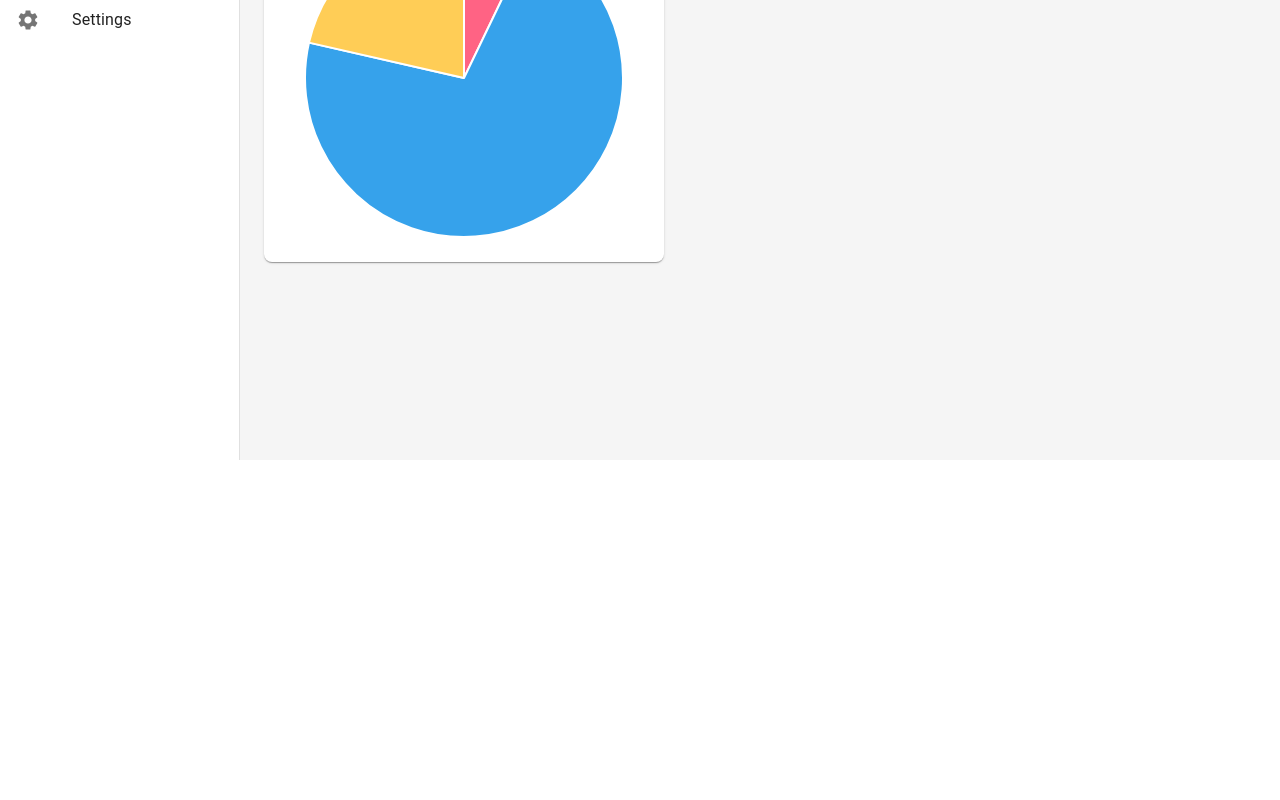
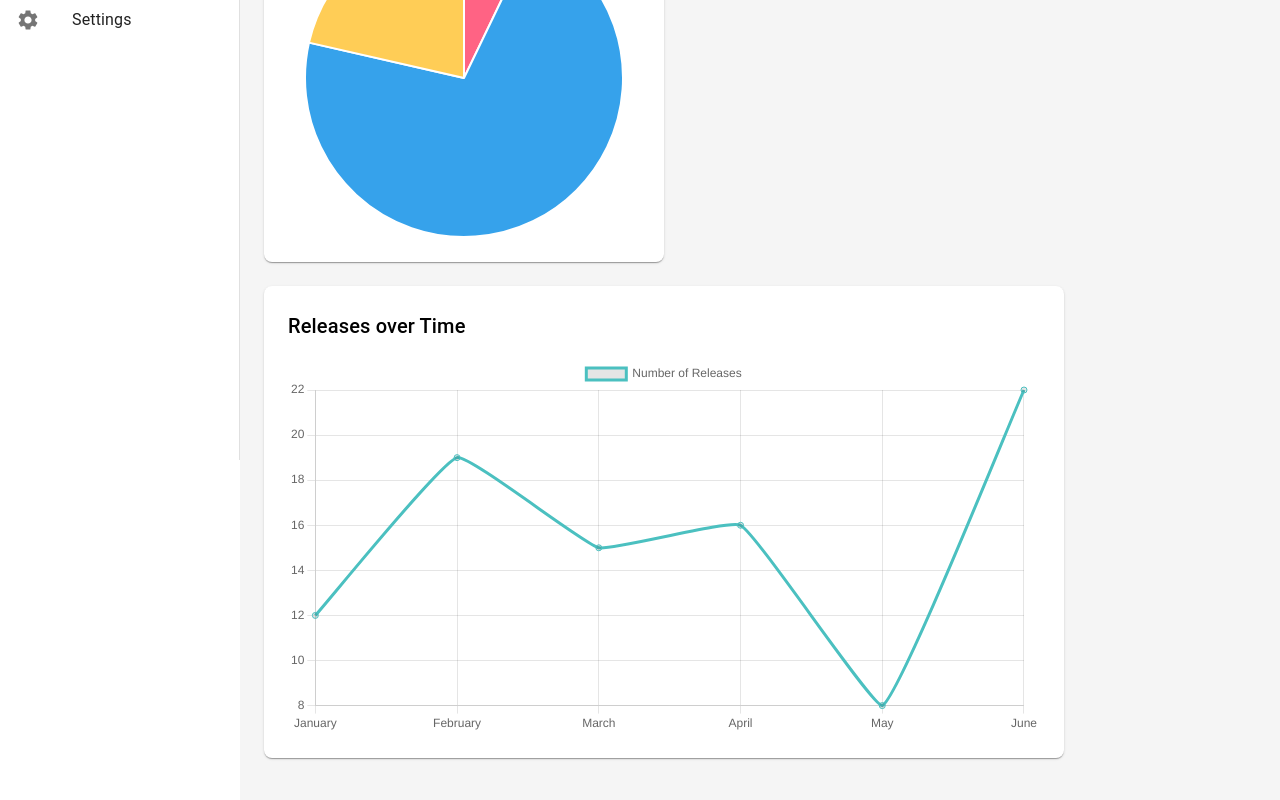
Before and after one commit to HolomuaTech/Belay, a Next.js app in the folder my-next-app/: page /dashboard in a window 1280 px wide. Shown: the part 340-1140 px from the top of the page. Before the commit the page ends 800 px from the top, so only its background shows below. Built offline with nearby package versions, Linux system fonts and the light colour scheme.

Commit message:
ui adjustments.  Added release chart.

```diff
--- a/my-next-app/package.json
+++ b/my-next-app/package.json
@@ -14,10 +14,12 @@
     "@mui/icons-material": "^5.15.10",
     "@mui/material": "^5.15.10",
     "@mui/x-data-grid": "^6.19.4",
+    "chart.js": "^4.4.6",
     "date-fns": "^4.1.0",
     "next": "15.0.2",
     "react": "^18.3.1",
     "react-big-calendar": "^1.15.0",
+    "react-chartjs-2": "^5.2.0",
     "react-dom": "^18.3.1"
   },
   "devDependencies": {
--- a/my-next-app/src/app/dashboard/page.tsx
+++ b/my-next-app/src/app/dashboard/page.tsx
@@ -3,16 +3,30 @@
 import { Box, Typography, Breadcrumbs, Link } from '@mui/material';
 import NavigateNextIcon from '@mui/icons-material/NavigateNext';
 import SideMenu from '@/components/SideMenu';
-import { Pie } from 'react-chartjs-2';
+import { Pie, Line } from 'react-chartjs-2';
 import {
   Chart as ChartJS,
   ArcElement,
   Tooltip,
-  Legend
+  Legend,
+  CategoryScale,
+  LinearScale,
+  PointElement,
+  LineElement,
+  Title,
 } from 'chart.js';
 
 // Register ChartJS components
-ChartJS.register(ArcElement, Tooltip, Legend);
+ChartJS.register(
+  ArcElement,
+  Tooltip,
+  Legend,
+  CategoryScale,
+  LinearScale,
+  PointElement,
+  LineElement,
+  Title
+);
 
 const Dashboard = () => {
   // Sample data for the pie chart
@@ -30,6 +44,19 @@ const Dashboard = () => {
     ],
   };
 
+  // Add time series data
+  const timeSeriesData = {
+    labels: ['January', 'February', 'March', 'April', 'May', 'June'],
+    datasets: [
+      {
+        label: 'Number of Releases',
+        data: [12, 19, 15, 16, 8, 22],
+        borderColor: 'rgb(75, 192, 192)',
+        tension: 0.1,
+      },
+    ],
+  };
+
   return (
     <Box sx={{ display: 'flex' }}>
       <SideMenu />
@@ -37,7 +64,7 @@ const Dashboard = () => {
       <Box sx={{
         flexGrow: 1,
         p: 3,
-        height: '100vh',
+        height: '200vh',
         display: 'flex',
         flexDirection: 'column',
         alignItems: 'flex-start',
@@ -81,6 +108,19 @@ const Dashboard = () => {
           <Pie data={chartData} />
         </Box>
 
+        {/* Add the line chart box */}
+        <Box sx={{
+          backgroundColor: 'white',
+          p: 3,
+          borderRadius: 2,
+          boxShadow: 1,
+          width: '800px',
+          mt: 3
+        }}>
+          <Typography variant="h6" sx={{ mb: 2, color: 'black' }}>Releases over Time</Typography>
+          <Line data={timeSeriesData} />
+        </Box>
+
       </Box>
     </Box>
   );
--- a/my-next-app/src/app/release/page.tsx
+++ b/my-next-app/src/app/release/page.tsx
@@ -1,6 +1,6 @@
 'use client';
 
-import { Box, Typography, Breadcrumbs, Link, Modal, TextField, Select, MenuItem, FormControl, InputLabel, Button, Checkbox, FormControlLabel, FormGroup } from '@mui/material';
+import { Box, Typography, Breadcrumbs, Link, Modal, TextField, Select, MenuItem, FormControl, InputLabel, Button, Checkbox, FormControlLabel, FormGroup, Badge } from '@mui/material';
 import NavigateNextIcon from '@mui/icons-material/NavigateNext';
 import { Calendar, dateFnsLocalizer } from 'react-big-calendar';
 import format from 'date-fns/format';
@@ -31,32 +31,72 @@ const Release = () => {
   const events = [
     {
       title: 'Release 1.0',
-      start: new Date(2024, 10, 7),
-      end: new Date(2024, 10, 7),
+      start: new Date(2024, 10, 7, 9, 0),
+      end: new Date(2024, 10, 7, 13, 0),
+      details: 'Major platform upgrade including new UI components and performance improvements',
+      startTime: '09:00',
+      endTime: '13:00',
+      assignedTeam: 'Platform Team',
+      priority: 'High',
+      status: 'Scheduled'
     },
     {
       title: 'Release 1.1',
-      start: new Date(2024, 10, 14),
-      end: new Date(2024, 10, 14),
+      start: new Date(2024, 10, 14, 14, 0),
+      end: new Date(2024, 10, 14, 17, 0),
+      details: 'Security patches and bug fixes for reported issues',
+      startTime: '14:00',
+      endTime: '17:00',
+      assignedTeam: 'Security Team',
+      priority: 'Critical',
+      status: 'Planning'
     },
     {
       title: 'Release 1.2',
-      start: new Date(2024, 10, 21),
-      end: new Date(2024, 10, 21),
+      start: new Date(2024, 10, 21, 10, 0),
+      end: new Date(2024, 10, 21, 15, 0),
+      details: 'Feature updates for analytics dashboard and reporting tools',
+      startTime: '10:00',
+      endTime: '15:00',
+      assignedTeam: 'Analytics Team',
+      priority: 'Medium',
+      status: 'In Review'
     },
     {
       title: 'Release 2.0',
-      start: new Date(2024, 10, 28),  // Note: Month is 10 for November (0-based)
-      end: new Date(2024, 10, 28),
+      start: new Date(2024, 10, 28, 8, 0),
+      end: new Date(2024, 10, 28, 16, 0),
+      details: 'Major version release with new API endpoints and database migration',
+      startTime: '08:00',
+      endTime: '16:00',
+      assignedTeam: 'Core Team',
+      priority: 'High',
+      status: 'Draft'
     },
   ];
 
   // Add sample attendees
   const attendees = [
-    { name: 'John Doe', email: 'john@example.com' },
-    { name: 'Jane Smith', email: 'jane@example.com' },
-    { name: 'Bob Wilson', email: 'bob@example.com' },
+    {
+      name: 'John Doe',
+      isAuthorized: true,
+      checked: false
+    },
+    {
+      name: 'Jane Smith',
+      checked: false
+    },
+    {
+      name: 'Bob Wilson',
+      checked: false
+    },
   ];
+
+  // Add state to manage checkbox values
+  const [checkedAttendees, setCheckedAttendees] = useState(attendees.map(a => ({
+    ...a,
+    checked: false
+  })));
 
   const handleEventClick = (event: any) => {
     setSelectedEvent(event);
@@ -66,6 +106,12 @@ const Release = () => {
   const handleCloseModal = () => {
     setIsModalOpen(false);
     setSelectedEvent(null);
+  };
+
+  const handleCheckboxChange = (index: number, checked: boolean) => {
+    setCheckedAttendees(prev => prev.map((attendee, i) =>
+      i === index ? { ...attendee, checked } : attendee
+    ));
   };
 
   return (
@@ -121,7 +167,10 @@ const Release = () => {
             events={events}
             startAccessor="start"
             endAccessor="end"
-            style={{ height: '500px' }}
+            style={{
+              height: '500px',
+              color: 'black'
+            }}
             onSelectEvent={handleEventClick}
           />
         </Box>
@@ -130,6 +179,14 @@ const Release = () => {
           open={isModalOpen}
           onClose={handleCloseModal}
           aria-labelledby="event-modal-title"
+          sx={{
+            '& .MuiTypography-root': {
+              color: 'black',
+            },
+            '& .MuiDialogContent-root': {
+              color: 'black',
+            }
+          }}
         >
           <Box sx={{
             position: 'absolute',
@@ -148,6 +205,8 @@ const Release = () => {
 
             <Typography variant="subtitle1" sx={{ mb: 2 }}>
               Date: {selectedEvent?.start.toLocaleDateString()}
+              <br />
+              Maintenance Window:
             </Typography>
 
             <FormControl fullWidth sx={{ mb: 2 }}>
@@ -183,17 +242,32 @@ const Release = () => {
               multiline
               rows={4}
               label="Details"
+              value={selectedEvent?.details || ''}
               sx={{ mb: 2 }}
             />
 
             <Typography variant="subtitle1" sx={{ mb: 1 }}>Attendees:</Typography>
             <FormGroup sx={{ mb: 2 }}>
-              {attendees.map((attendee) => (
-                <FormControlLabel
-                  key={attendee.email}
-                  control={<Checkbox />}
-                  label={`${attendee.name} (${attendee.email})`}
-                />
+              {checkedAttendees.map((attendee, index) => (
+                <div key={index} style={{
+                  display: 'flex',
+                  alignItems: 'center',
+                  gap: '8px',
+                  width: '90%'
+                }}>
+                  <Checkbox
+                    checked={attendee.checked}
+                    onChange={(e) => handleCheckboxChange(index, e.target.checked)}
+                  />
+                  <Typography sx={{ flexGrow: 1 }}>{attendee.name}</Typography>
+                  {attendee.isAuthorized && (
+                    <Badge
+                      badgeContent="Authorized"
+                      color="primary"
+                      sx={{ marginLeft: 'auto' }}
+                    />
+                  )}
+                </div>
               ))}
             </FormGroup>
 
--- a/my-next-app/src/app/vulnerability/page.tsx
+++ b/my-next-app/src/app/vulnerability/page.tsx
@@ -5,6 +5,7 @@ import { DataGrid, GridColDef } from '@mui/x-data-grid';
 import { Button } from '@mui/material';
 import NavigateNextIcon from '@mui/icons-material/NavigateNext';
 import SideMenu from '@/components/SideMenu';
+import { useRef } from 'react';
 
 // Sample data
 const rows = [
@@ -29,14 +30,22 @@ const columns: GridColDef[] = [
           variant="contained"
           size="small"
           sx={{ mr: 1 }}
-          onClick={() => console.log('Whitelist clicked for row:', params.row.id)}
+          title="Add to whitelist"
+          onClick={(event) => {
+            event.stopPropagation();
+            console.log('Whitelist clicked for row:', params.row.id);
+          }}
         >
           Whitelist
         </Button>
         <Button
           variant="contained"
           size="small"
-          onClick={() => console.log('POAM clicked for row:', params.row.id)}
+          title="Create POAM"
+          onClick={(event) => {
+            event.stopPropagation();
+            console.log('POAM clicked for row:', params.row.id);
+          }}
         >
           POAM
         </Button>
@@ -48,6 +57,7 @@ const columns: GridColDef[] = [
 const drawerWidth = 240;
 
 export default function Vulnerability() {
+
   return (
     <Box sx={{ display: 'flex' }}>
       <SideMenu />
@@ -101,6 +111,14 @@ export default function Vulnerability() {
           </Link>
         </Breadcrumbs>
 
+        <Button
+          variant="contained"
+          sx={{ mb: 2 }}
+          onClick={() => console.log('Upload artifact clicked')}
+        >
+          Upload Artifact
+        </Button>
+
         <div style={{ height: 600, width: '95%' }}>
           <DataGrid
             rows={rows}
```
Also changed, not shown: 1 other file (tests, documents, lock files or other folders).
